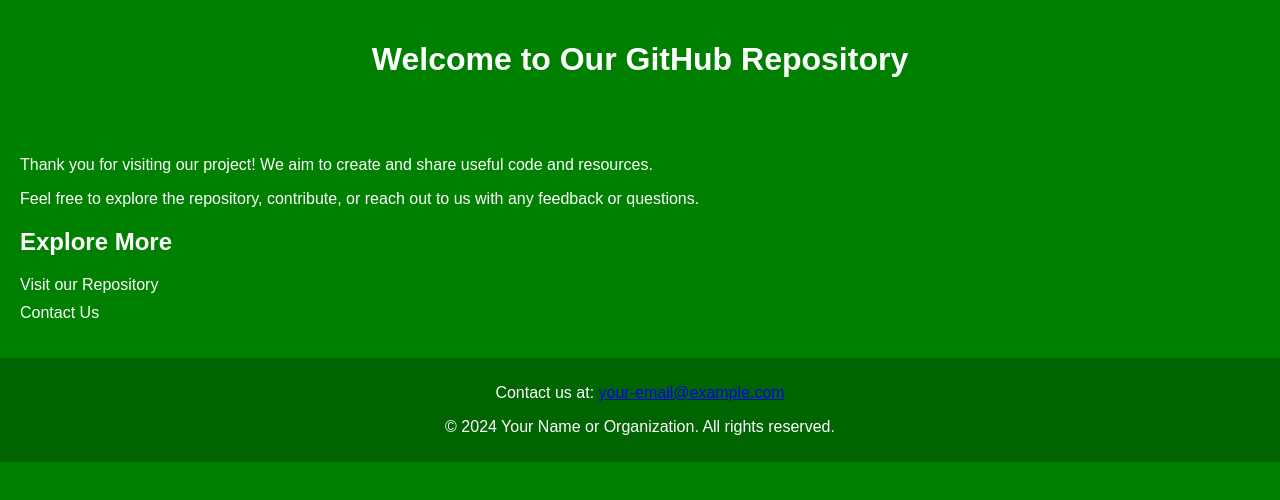
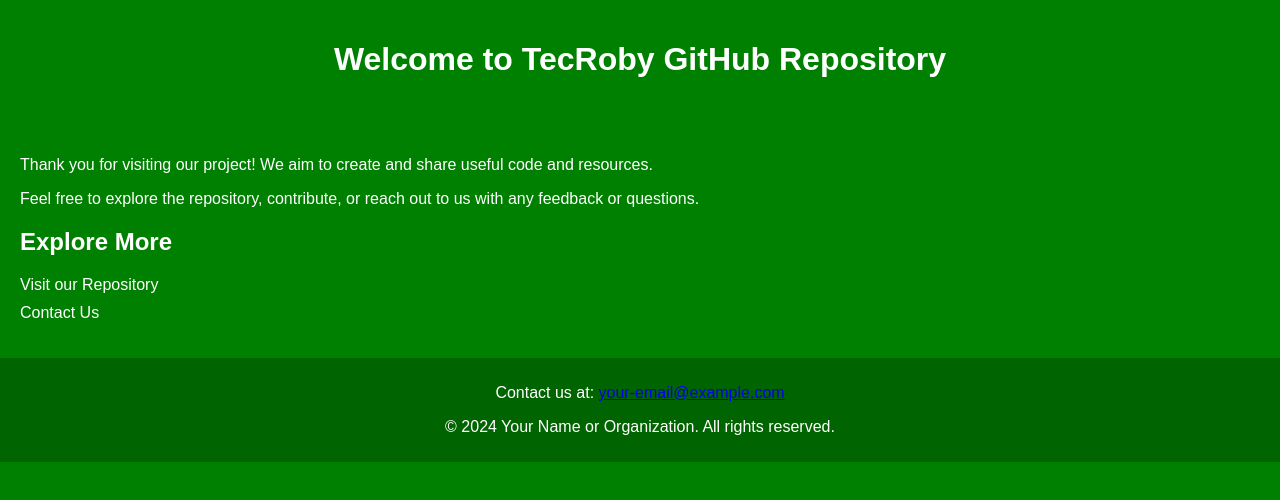
Before and after one commit to TecRoby/Welcome-Page, a plain HTML site: page index.html in a window 1280 px wide. Drawn offline with Linux system fonts and the light colour scheme.

Commit message:
Update index.html

```diff
--- a/index.html
+++ b/index.html
@@ -3,13 +3,13 @@
 <head>
     <meta charset="UTF-8">
     <meta name="viewport" content="width=device-width, initial-scale=1.0">
-    <meta name="description" content="Welcome to our GitHub repository">
+    <meta name="description" content="Welcome to TecRoby GitHub repository">
     <title>Welcome to Our Repository</title>
     <link rel="stylesheet" href="style.css">
 </head>
 <body>
     <header>
-        <h1>Welcome to Our GitHub Repository</h1>
+        <h1>Welcome to TecRoby GitHub Repository</h1>
     </header>
     <main>
         <section>
```
